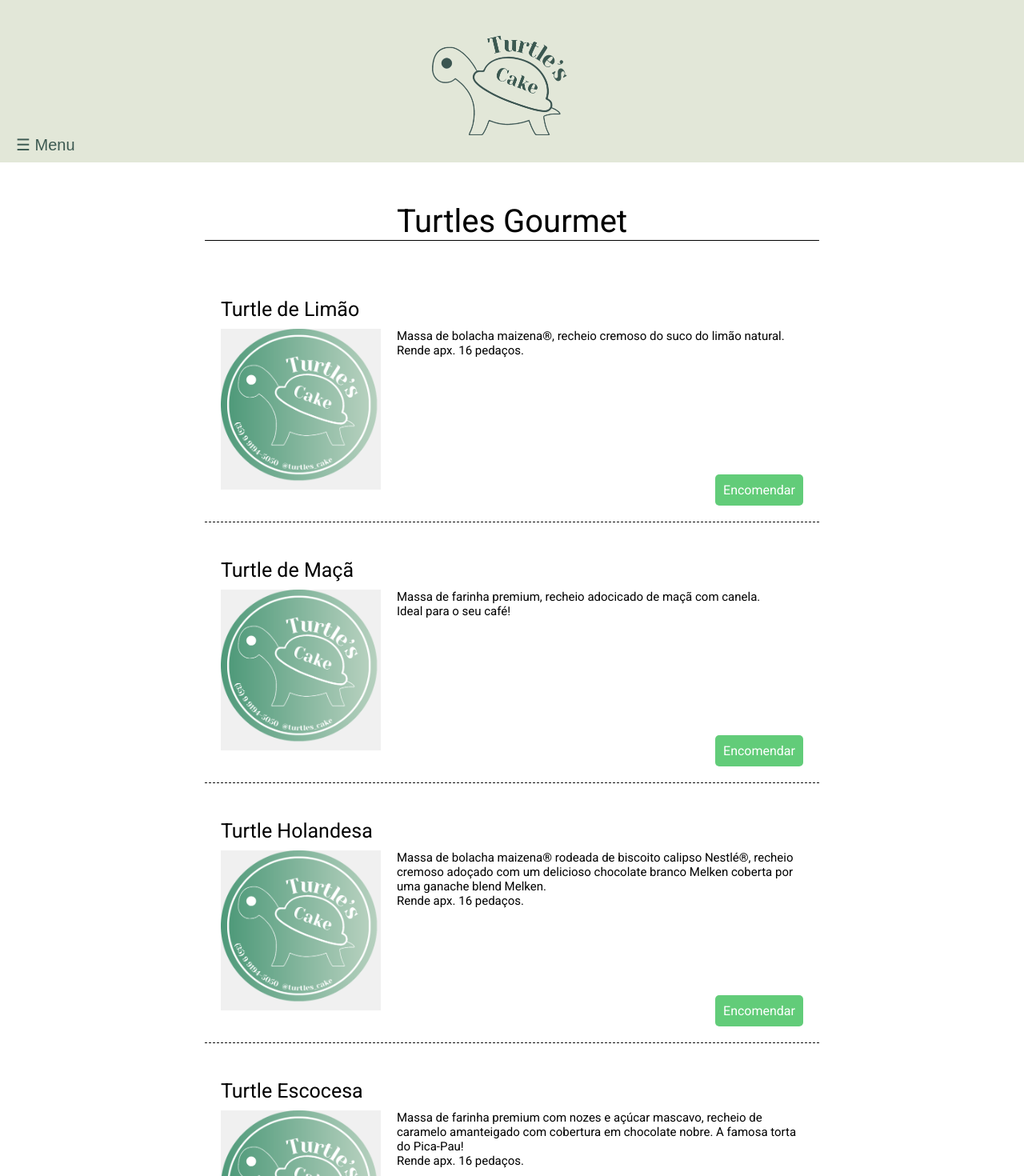
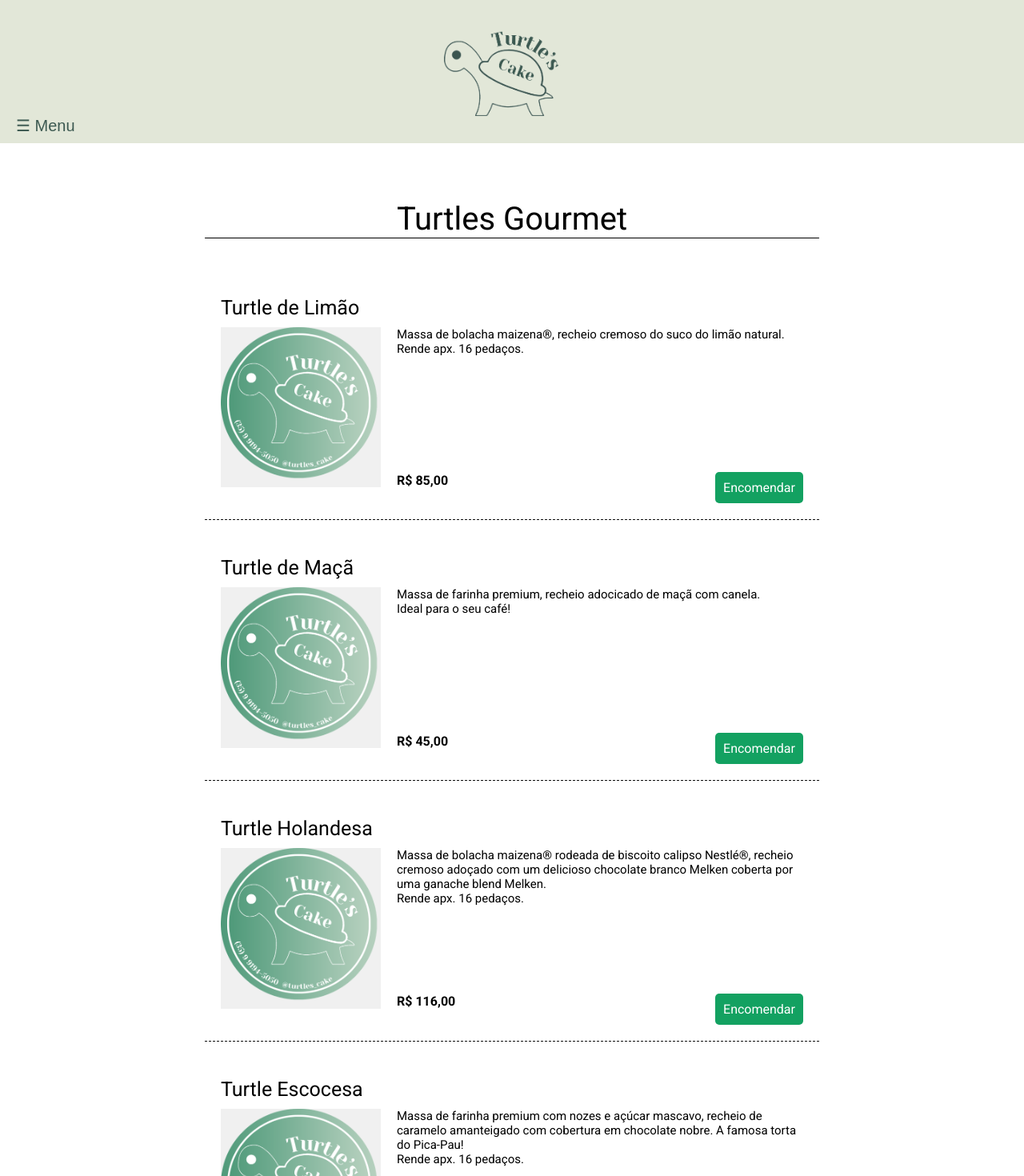
Before and after one commit to davipadua/turtles-cake, a React (Vite) app in the folder web/: page /tortas in a window 1280 px wide. Shown: the top 1470 px of the page at 80% size. Built offline with nearby package versions, Linux system fonts and the light colour scheme.

Commit message:
change color button and responisity

```diff
--- a/web/src/components/Card.tsx
+++ b/web/src/components/Card.tsx
@@ -22,7 +22,7 @@ const StyledTitle = styled.p`
   margin-bottom: 10px;
 
   @media (max-width: 500px) {
-    font-size: 20px;
+    font-size: 19px;
   }
 `;
 
@@ -30,6 +30,10 @@ const StyledImgCard = styled.img`
   background-color: #f0f0f0;
   width: 200px;
   margin: 0 20px 20px 0;
+
+  @media (max-width: 500px) {
+        width: 180px;
+    }
 `;
 
 const StyledTextCard = styled.div`
@@ -45,7 +49,7 @@ const StyledTextContent = styled.p`
   margin: 0 0 10px 0;
 
   @media (max-width: 500px) {
-
+        font-size: 14px;
     }
 `;
 
@@ -59,10 +63,14 @@ const StyledPrice = styled.div`
   font-family: 'Roboto', sans-serif;
   font-size: 16px;
   font-weight: bold;
+
+  @media (max-width: 500px) {
+        font-size: 15px;
+    }
 `;
 
 const StyledLink = styled.a`
-  background-color: #62CC79;
+  background-color:  #13a161;
   border-radius: 5px;
   padding: 10px;
   color: white;
@@ -71,6 +79,15 @@ const StyledLink = styled.a`
   text-align: center;
   display: inline-block;
   transition: 0.4s ease;
+
+  &:hover {
+        background-color: #117f57 ;
+        color: ;
+    }
+
+  @media (max-width: 500px) {
+        font-size: 15px;
+    }
 
 
 `;
--- a/web/src/components/Container.tsx
+++ b/web/src/components/Container.tsx
@@ -3,10 +3,10 @@ import {ReactNode} from "react"
 import styled from "styled-components"
 
 const StyledContainer = styled.div`
-    margin: 50px 20%;
+    margin: 250px 20% 50px 20%;
 
     @media (max-width: 500px) {
-        margin: 0;
+        margin: 0 0 50px 0;
     }
 `;
 
--- a/web/src/components/NavBar.tsx
+++ b/web/src/components/NavBar.tsx
@@ -12,10 +12,21 @@ const StyledContainer = styled.div`
     flex-direction: column;
     align-items: center;
     padding-top: 10px;
+
+    position: fixed;
+    z-index: 1;
+    top: 0;
+    left: 0;
+    width:100%;
 `;
 
 const StyledImage = styled.img`
-    width: 200px;
+    width: 170px;
+
+    @media (max-width: 500px) {
+        width: 100px;
+    }
+
 `;
 
 const StyledTitle = styled.h1`
@@ -36,6 +47,10 @@ const MenuButton = styled.button`
     cursor: pointer;
     padding: 0 20px 10px 20px;
 
+    @media (max-width: 500px) {
+        font-size: 16px;
+    }
+
 `
 
 const NavbarContainer = styled.nav<{ isOpen: boolean}>`
@@ -47,10 +62,14 @@ const NavbarContainer = styled.nav<{ isOpen: boolean}>`
     background-color: #111;
     color: white;
     padding: 60px 10px 10px 10px;
-    z-index: 1;
+    z-index: 2;
     height: 100%;
     top: 0;
     left: 0;
+
+    @media (max-width: 500px) {
+        width: 80%;
+    }
 `
 
 const ItemTitle = styled.div<{ isClickable: boolean}>`
--- a/web/src/pages/Fidelity.jsx
+++ b/web/src/pages/Fidelity.jsx
@@ -1,10 +1,12 @@
-import styled from "styled-components";
 import Container from "../components/Container";
 import Header from "../components/NavBar";
 import Title from "../components/Title";
 import FidelityCard from "../components/FidelityCard";
 import Footer from "../components/Footer";
 import FidelityImg from "../assets/fidelity-img.png";
+import { colors } from "@mui/material";
+import { Padding } from "@mui/icons-material";
+
 
 
 
@@ -15,7 +17,6 @@ export default function Fidelity(){
             <Container>
                 <Title name="Programa de Fidelidade"></Title>
                 <FidelityCard img={FidelityImg}/>
-
             </Container>
             <Footer/>
 
--- a/web/src/pages/Turtles.jsx
+++ b/web/src/pages/Turtles.jsx
@@ -16,7 +16,7 @@ export default function Turtles(){
                 <Card
                     name="Turtle de Limão"
                     link="https://wa.me/5535991945050?text=Olá,%20gostaria%20de%20saber%20mais%20sobre%20a%20Turtle%20de%20Limão"
-                    price="R$ 85,00"
+                    price1="R$ 85,00"
                     img={LogoImg}
                     description1="Massa de bolacha maizena®, recheio cremoso do suco do limão natural."
                     description2="Rende apx. 16 pedaços."
@@ -24,7 +24,7 @@ export default function Turtles(){
                 <Card
                     name="Turtle de Maçã"
                     link="https://wa.me/5535991945050?text=Olá,%20gostaria%20de%20saber%20mais%20sobre%20a%20Turtle%20de%20Maçã"
-                    price="R$ 45,00"
+                    price1="R$ 45,00"
                     img={LogoImg}
                     description1="Massa de farinha premium, recheio adocicado de maçã com canela."
                     description2="Ideal para o seu café!"
@@ -32,7 +32,7 @@ export default function Turtles(){
                 <Card
                     name="Turtle Holandesa"
                     link="https://wa.me/5535991945050?text=Olá,%20gostaria%20de%20saber%20mais%20sobre%20a%20Turtle%20Holandesa"
-                    price="R$ 116,00"
+                    price1="R$ 116,00"
                     img={LogoImg}
                     description1="Massa de bolacha maizena® rodeada de biscoito calipso Nestlé®, recheio cremoso adoçado com um delicioso chocolate branco Melken coberta por uma ganache blend Melken."
                     description2="Rende apx. 16 pedaços."
@@ -40,7 +40,7 @@ export default function Turtles(){
                 <Card
                     name="Turtle Escocesa"
                     link="https://wa.me/5535991945050?text=Olá,%20gostaria%20de%20saber%20mais%20sobre%20a%20Turtle%20Escocesa"
-                    price="R$ 73,00"
+                    price1="R$ 73,00"
                     img={LogoImg}
                     description1="Massa de farinha premium com nozes e açúcar mascavo, recheio de caramelo amanteigado com cobertura em chocolate nobre. A famosa torta do Pica-Pau!"
                     description2="Rende apx. 16 pedaços."
@@ -48,7 +48,7 @@ export default function Turtles(){
                 <Card
                     name="Turtle Noff"
                     link="https://wa.me/5535991945050?text=Olá,%20gostaria%20de%20saber%20mais%20sobre%20a%20Turtle%20Noff"
-                    price="R$ 98,00"
+                    price1="R$ 98,00"
                     img={LogoImg}
                     description1="Massa de bolacha maizena® chocolate, recheio feito do doce de leite CooperRita®, banana em rodelas caramelizadas no açúcar e canela e um delicioso e leve chantilly."
                     description2="Rende apx. 16 pedaços."
```
